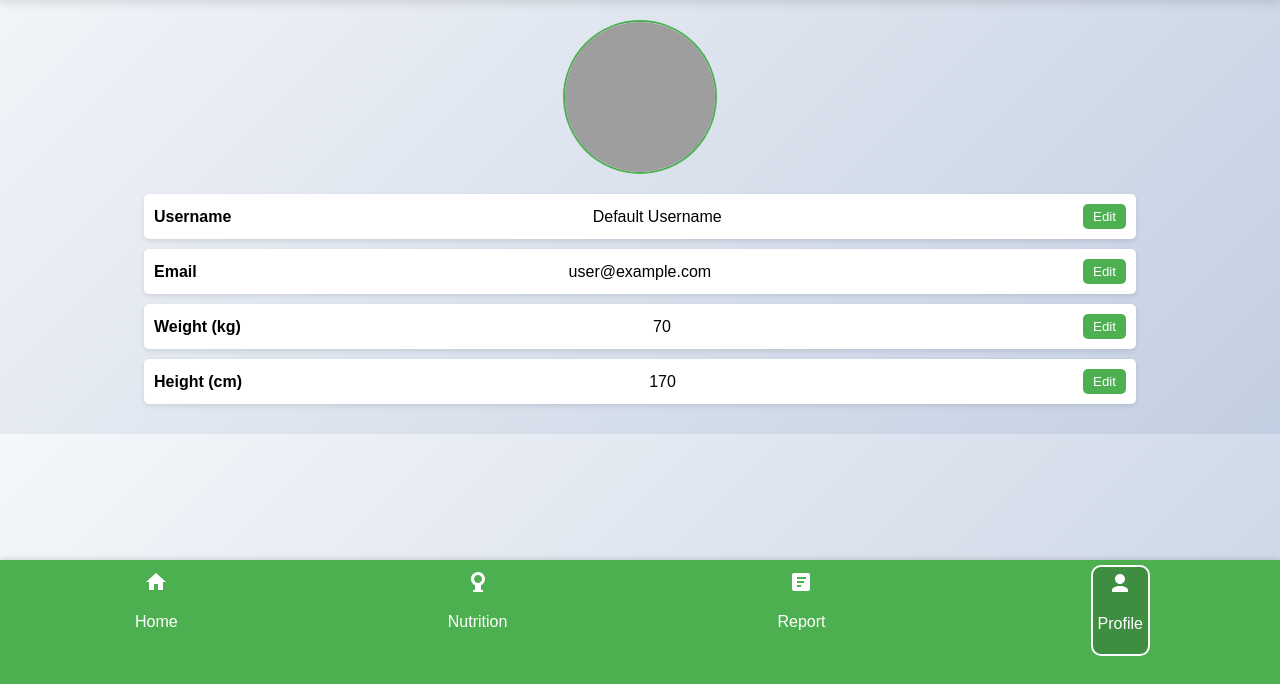
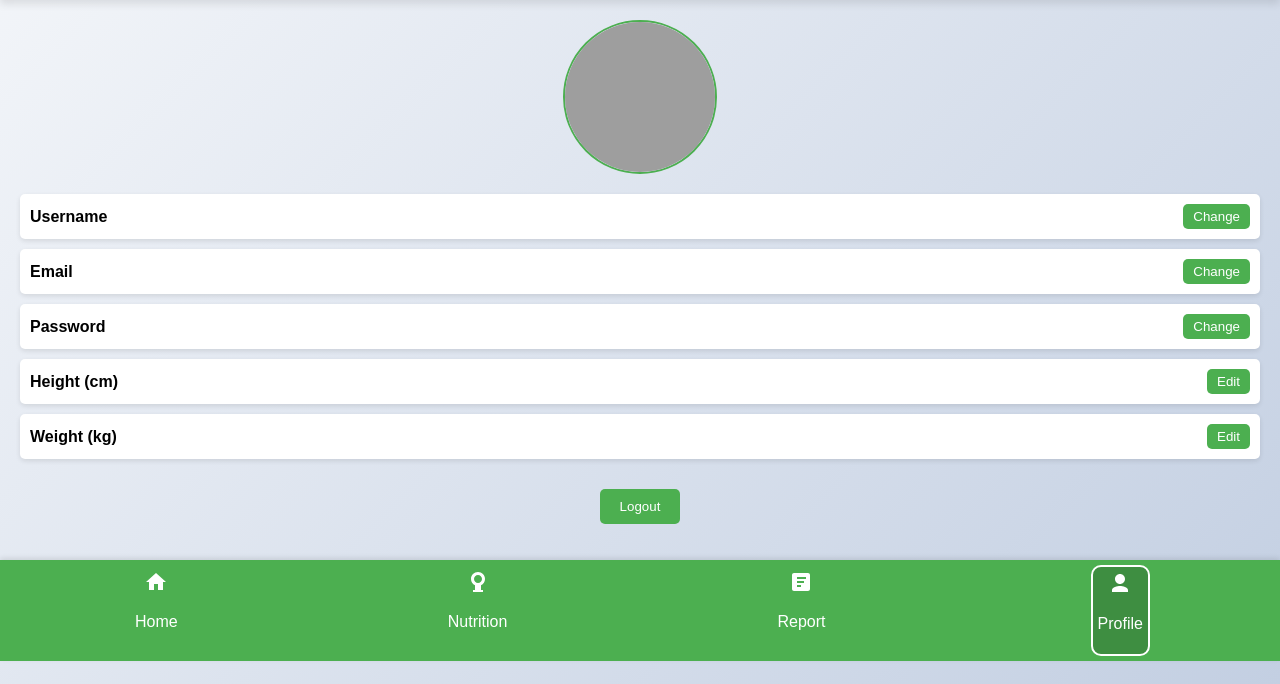
Before and after one commit to bcfeszjing/NutriTrack, a PHP site: page /profile.html in a window 1280 px wide. Shown: the part 139-823 px from the top of the page. Before the commit the page ends 795 px from the top, so only its background shows below. Run offline with PHP 8.4, Linux system fonts and the light colour scheme; grey boxes are pictures that could not be loaded.

Commit message:
large update on profile

```diff
--- a/www/css/profile.css
+++ b/www/css/profile.css
@@ -19,6 +19,7 @@
     flex-direction: column;
     align-items: center;
     margin: 20px;
+    padding-bottom: 80px; /* Ensure there's space for the footer */
 }
 
 .profile-pic-frame {
@@ -38,7 +39,7 @@
 }
 
 .profile-details {
-    width: 80%;
+    width: 100%;
 }
 
 .profile-field {
@@ -54,9 +55,29 @@
 
 .profile-field label {
     font-weight: bold;
+    flex: 1; /* Allow labels to take available space */
+    white-space: nowrap;
+    margin-right: 10px;
 }
 
-.edit-button {
+.profile-field .input-container {
+    flex: 2;
+    display: flex;
+    justify-content: space-between;
+    align-items: center;
+}
+
+.profile-field span {
+    flex: 1;
+    overflow: hidden;
+    text-overflow: ellipsis;
+    white-space: nowrap;
+    max-width: 100px;
+}
+
+.change-button,
+.edit-button,
+.logout-button {
     padding: 5px 10px;
     background-color: #4CAF50;
     color: white;
@@ -64,10 +85,19 @@
     border-radius: 5px;
     cursor: pointer;
     transition: background-color 0.3s;
+    flex-shrink: 0; /* Prevent button from shrinking */
 }
 
-.edit-button:hover {
+.change-button:hover,
+.edit-button:hover,
+.logout-button:hover {
     background-color: #45a049;
+}
+
+.logout-button {
+    margin-top: 20px;
+    padding: 10px 20px;
+    margin-bottom: 60px; /* Add space between the logout button and the footer */
 }
 
 /* Modal styles */
@@ -99,7 +129,8 @@
     margin: 10px 0;
 }
 
-.modal-content button {
+.modal-content button,
+.modal-content input {
     margin: 10px;
     padding: 10px 20px;
     background-color: #4CAF50;
@@ -110,7 +141,8 @@
     transition: background-color 0.3s;
 }
 
-.modal-content button:hover {
+.modal-content button:hover,
+.modal-content input:hover {
     background-color: #45a049;
 }
 
--- a/www/js/profile.js
+++ b/www/js/profile.js
@@ -1,13 +1,15 @@
 document.addEventListener('DOMContentLoaded', () => {
-    const username = localStorage.getItem('username') || 'Default Username';
-    const email = localStorage.getItem('email') || 'user@example.com';
-    const weight = localStorage.getItem('weight') || '70';
-    const height = localStorage.getItem('height') || '170';
+    const username = localStorage.getItem('username') || '';
+    const email = localStorage.getItem('email') || '';
+    const weight = localStorage.getItem('weight') || '';
+    const height = localStorage.getItem('height') || '';
+    const password = localStorage.getItem('password') || '';
 
     document.getElementById('username').innerText = username;
     document.getElementById('email').innerText = email;
     document.getElementById('weight').innerText = weight;
     document.getElementById('height').innerText = height;
+    document.getElementById('password').innerText = '*'.repeat(password.length);
 });
 
 function chooseProfilePicture() {
@@ -25,7 +27,6 @@
 function openCamera() {
     navigator.mediaDevices.getUserMedia({ video: true })
         .then(stream => {
-            // Handle the camera stream
             document.getElementById('file-input').click();
         })
         .catch(err => {
@@ -46,9 +47,67 @@
 
 function editField(field) {
     const currentValue = localStorage.getItem(field) || '';
-    const newValue = prompt(`Edit ${field}`, currentValue);
-    if (newValue) {
-        localStorage.setItem(field, newValue);
-        document.getElementById(field).innerText = newValue;
+    let newValue = '';
+
+    if (field === 'password') {
+        document.getElementById('password-modal').style.display = 'block';
+        document.getElementById('new-password').value = '';
+    } else if (field === 'email') {
+        newValue = prompt(`Edit ${field}`, currentValue);
+        if (newValue && validateEmail(newValue)) {
+            localStorage.setItem(field, newValue);
+            document.getElementById(field).innerText = newValue;
+        } else {
+            alert('Please enter a valid email address.');
+        }
+    } else if (field === 'weight' || field === 'height') {
+        newValue = prompt(`Edit ${field}`, currentValue);
+        if (newValue && /^\d{1,3}$/.test(newValue)) {
+            localStorage.setItem(field, newValue);
+            document.getElementById(field).innerText = newValue;
+        } else {
+            alert('Please enter a valid number with up to 3 digits.');
+        }
+    } else {
+        newValue = prompt(`Edit ${field}`, currentValue);
+        if (newValue) {
+            localStorage.setItem(field, newValue);
+            document.getElementById(field).innerText = newValue;
+        }
     }
 }
+
+function validateEmail(email) {
+    const re = /^[a-zA-Z0-9._%+-]+@[a-zA-Z0-9.-]+\.[a-zA-Z]{2,}$/;
+    return re.test(String(email).toLowerCase());
+}
+
+function togglePasswordVisibility() {
+    const passwordInput = document.getElementById('new-password');
+    const toggleButton = document.getElementById('toggle-password-visibility');
+    if (passwordInput.type === 'password') {
+        passwordInput.type = 'text';
+    } else {
+        passwordInput.type = 'password';
+    }
+}
+
+function savePassword() {
+    const newPassword = document.getElementById('new-password').value;
+    if (newPassword) {
+        localStorage.setItem('password', newPassword);
+        document.getElementById('password').innerText = '*'.repeat(newPassword.length);
+        closePasswordModal();
+    } else {
+        alert('Please enter a new password.');
+    }
+}
+
+function closePasswordModal() {
+    document.getElementById('password-modal').style.display = 'none';
+}
+
+function logout() {
+    localStorage.clear();
+    location.href = 'index.html';
+}
--- a/www/profile.html
+++ b/www/profile.html
@@ -20,30 +20,46 @@
         <div class="profile-details">
             <div class="profile-field">
                 <label>Username</label>
-                <span id="username"></span>
-                <button class="edit-button" onclick="editField('username')">Edit</button>
+                <div class="input-container">
+                    <span id="username"></span>
+                    <button class="change-button" onclick="editField('username')">Change</button>
+                </div>
             </div>
             <div class="profile-field">
                 <label>Email</label>
-                <span id="email"></span>
-                <button class="edit-button" onclick="editField('email')">Edit</button>
+                <div class="input-container">
+                    <span id="email"></span>
+                    <button class="change-button" onclick="editField('email')">Change</button>
+                </div>
+            </div>
+            <div class="profile-field">
+                <label>Password</label>
+                <div class="input-container">
+                    <span id="password">********</span>
+                    <button class="change-button" onclick="editField('password')">Change</button>
+                </div>
+            </div>
+            <div class="profile-field">
+                <label>Height (cm)</label>
+                <div class="input-container">
+                    <span id="height"></span>
+                    <button class="edit-button" onclick="editField('height')">Edit</button>
+                </div>
             </div>
             <div class="profile-field">
                 <label>Weight (kg)</label>
-                <span id="weight"></span>
-                <button class="edit-button" onclick="editField('weight')">Edit</button>
+                <div class="input-container">
+                    <span id="weight"></span>
+                    <button class="edit-button" onclick="editField('weight')">Edit</button>
+                </div>
             </div>
-            <div class="profile-field">
-                <label>Height (cm)</label>
-                <span id="height"></span>
-                <button class="edit-button" onclick="editField('height')">Edit</button>
-            </div>
-            <!-- Add more fields as needed -->
         </div>
+
+        <button class="logout-button" onclick="logout()">Logout</button>
     </div>
 
     <footer>
-        <div onclick="location.href='home.html'" class="footer-icon home-icon">
+        <div onclick="location.href='index.html'" class="footer-icon home-icon">
             <svg xmlns="http://www.w3.org/2000/svg" viewBox="0 0 24 24" width="30" height="30"><path d="M10 20v-6h4v6h5v-8h3L12 3 2 12h3v8z"/></svg>
             <p>Home</p>
         </div>
@@ -55,7 +71,7 @@
             <svg xmlns="http://www.w3.org/2000/svg" viewBox="0 0 24 24" width="30" height="30"><path d="M19 3H5c-1.1 0-2 .9-2 2v14c0 1.1.9 2 2 2h14c1.1 0 2-.9 2-2V5c0-1.1-.9-2-2-2zm-7 14H8v-2h4v2zm3-4H8v-2h7v2zm2-4H8V7h9v2z"/></svg>
             <p>Report</p>
         </div>
-        <div onclick="location.href='profile.html'" class="footer-icon profile-icon">
+        <div onclick="location.href='profile.html'" class="footer-icon profile-icon active">
             <svg xmlns="http://www.w3.org/2000/svg" viewBox="0 0 24 24" width="30" height="30"><path d="M12 12c2.76 0 5-2.24 5-5s-2.24-5-5-5-5 2.24-5 5 2.24 5 5 5zm0 2c-2.67 0-8 1.34-8 4v2h16v-2c0-2.66-5.33-4-8-4z"/></svg>
             <p>Profile</p>
         </div>
@@ -73,5 +89,15 @@
 
     <input type="file" id="file-input" accept="image/*" style="display:none" onchange="updateProfilePic(event)">
 
+    <!-- Modal for changing password -->
+    <div id="password-modal" class="modal">
+        <div class="modal-content">
+            <span class="close" onclick="closePasswordModal()">&times;</span>
+            <p>Change Password</p>
+            <input type="password" id="new-password" placeholder="Enter new password">
+            <button id="toggle-password-visibility" onclick="togglePasswordVisibility()">👁️</button>
+            <button onclick="savePassword()">Save</button>
+        </div>
+    </div>
 </body>
 </html>
```
